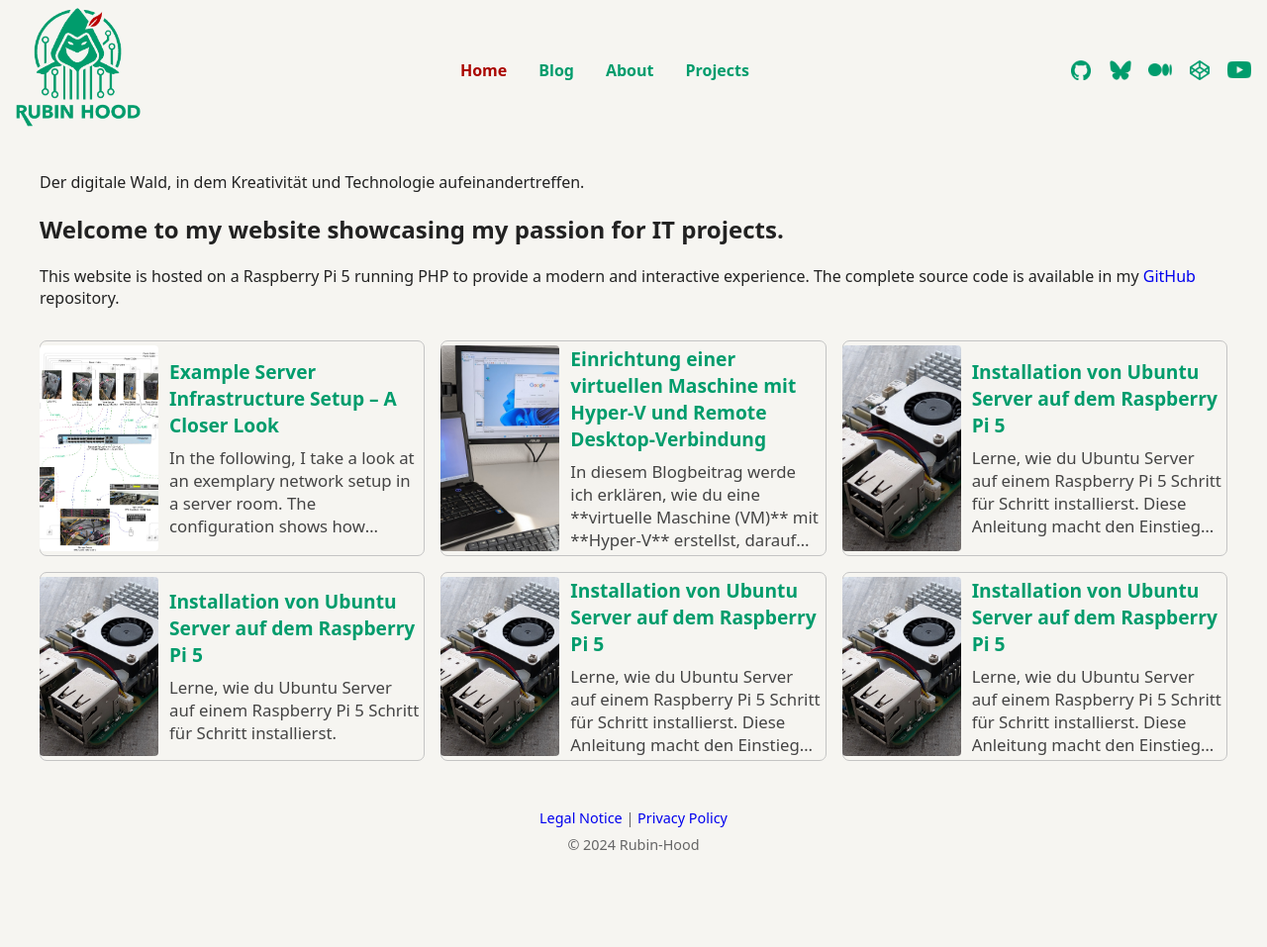
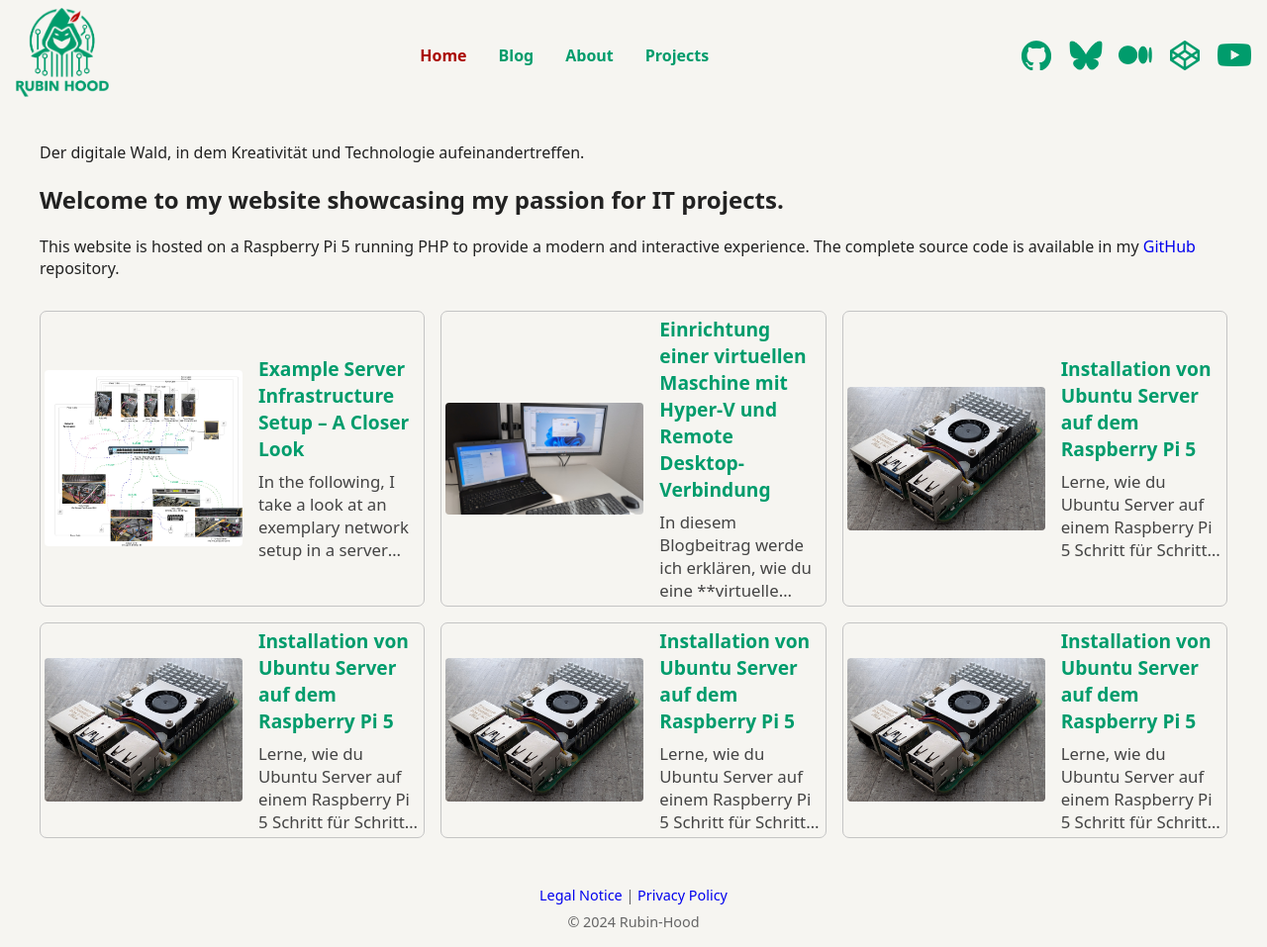
Before and after one commit to rubin-hood/rubinhood-blog, a Jekyll site: the page built from index.md, in a window 1280 px wide. Shown: the whole page at 99% size. Built offline with Jekyll 4.4.1, drawn with Linux system fonts in a browser that asks for light colours; before the commit the page ends 900 px from its top, so only the background shows below that.

Commit message:
Update style.css

```diff
--- a/assets/css/style.css
+++ b/assets/css/style.css
@@ -38,7 +38,7 @@ a {
 }
 
 .logo img {
-  height: 120px;                      /* Logo bleibt immer 90px hoch, Breite passt sich automatisch an */
+  height: 90px;                      /* Logo bleibt immer 90px hoch, Breite passt sich automatisch an */
 }
 
 .site-nav ul {
@@ -74,8 +74,8 @@ a {
 .icon-link {
   display: inline-block;             /* Jedes Icon nebeneinander platzieren wie Text */
   position: relative;                /* Kind-Elemente (Bilder) können absolut positioniert werden */
-  width: 24px;                       /* Breite für das Icon (bei Bedarf je nach Icon anpassen) */
-  height: 20px;                      /* Höhe für das Icon */
+  width: 34px;                       /* Breite für das Icon (bei Bedarf je nach Icon anpassen) */
+  height: 30px;                      /* Höhe für das Icon */
   overflow: hidden;                  /* Verhindert, dass größere Bilder herausragen */
   vertical-align: middle;            /* Zentriert Icon mit Text (falls daneben) */
 }
@@ -176,10 +176,9 @@ main {
 
 /* Bildbereich (links in der Karte) – kann auch als Platzhalter dienen */
 .blog-card .card-img {
-  height: 100%;
-  width: 110px;
-  min-width: 90px;
-  max-width: 120px;
+  width: 200px;        /* z.B. vorher 140px, jetzt 200px */
+  min-width: 160px;
+  max-width: 220px;
   /*background: #f3f3f3;      /* Hellgrauer Hintergrund, falls kein Bild da ist */
   display: flex;            /* Bild/Text im Inneren zentrieren */
   align-items: center;      /* Vertikal zentriert */
@@ -192,12 +191,10 @@ main {
 
 /* Bild selbst in der Karte */
 .blog-card .card-img img {
-  max-width: 120px;         /* Bild ist maximal 120px breit (passt in Platzhaltergröße) */
+  max-width: 200px;         /* Bild ist maximal 120px breit (passt in Platzhaltergröße) */
   object-fit: cover;        /* Bild schneidet sich ggf. zu, um den Bereich auszufüllen */
   border-radius: 4px;       /* Bild hat leicht abgerundete Ecken */
   display: block;           /* Kein unerwünschter Abstand unter dem Bild */
-  height: 100%;
-  width: auto;
 }
 
 /* Titel im Karten-Inhalt */
@@ -367,7 +364,6 @@ footer {
     width: 95vw;                 /* Genau 95% der Viewport-Breite */
     box-sizing: border-box;      /* Padding/Border zählen zur Breite */
     padding: 1rem;             /* Weniger Innenabstand, wirkt kompakter */
-    min-height: 120px;  /* Passe auf Wunsch an! */
   }
 
   /* Startseiten-Karten besonders breit darstellen, aber nie größer als 600px */
```
